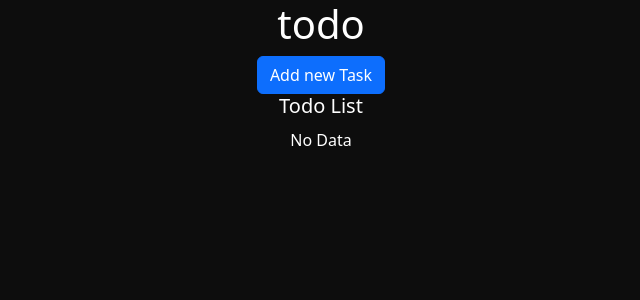
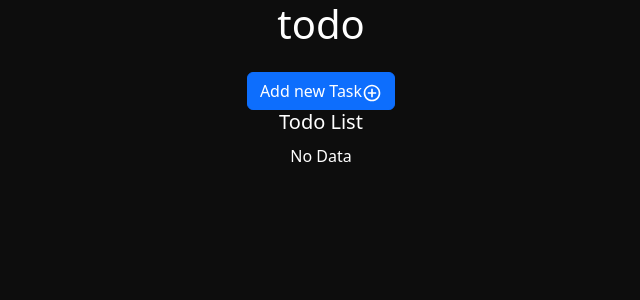
Before and after one commit to AnushkaPraveen/react-todo-app, a React (Create React App) app: page / in a window 1280 px wide. Shown: the top 300 px of the page, without its empty margins (319-959 px from the left). Built offline with nearby package versions, Linux system fonts and the light colour scheme; some icons are missing.

Commit message:
sort the task list add icons

```diff
--- a/src/component/home.js
+++ b/src/component/home.js
@@ -3,34 +3,46 @@ import AddNewTask from "./addNewTask";
 import TodoItem from "./todoItem";
 import TodoContext from "../store/todoContext";
 import { PiClipboardText } from "react-icons/pi";
+import { MdAddCircleOutline } from "react-icons/md";
 import classes from "./home.module.css";
 
 const Home = () => {
   const taskContext = useContext(TodoContext);
-  const handleModal = () => {
-    taskContext.todoDispatch({
-      type: "MODALSHOW",
-    });
-  };
-
+  if (taskContext.loadingStatus === true) {
+    <div className="spinner-border text-info" role="status">
+      <span className="visually-hidden">Loading...</span>
+    </div>;
+  }
   return (
     <>
-      <h1>todo</h1>
+      <h1 className={classes.mainTitle}>todo</h1>
       <AddNewTask />
+      <button
+        type="button"
+        className="btn btn-primary mt-3"
+        onClick={() => {
+          taskContext.modalHandle();
+        }}
+      >
+        Add new Task
+        <MdAddCircleOutline size={20} color="white" />
+      </button>
+      <div className={classes.todolistSection}>
+        <h5 className={classes.todoListTitle}>Todo List</h5>
 
-      <button type="button" className="btn btn-primary" onClick={handleModal}>
-        Add new Task
-      </button>
-      <h5>Todo List</h5>
         {taskContext.loadingStatus === true ? (
           <div className="spinner-border text-info" role="status">
             <span className="visually-hidden">Loading...</span>
           </div>
         ) : (
-        taskContext.items.map((task) => (
-          <TodoItem key={task.id} content={task} />
-        ))
+          taskContext.items
+            .slice()
+            .sort((a, b) =>
+              a.isCompleted === b.isCompleted ? 0 : a.isCompleted ? 1 : -1
+            )
+            .map((task) => <TodoItem key={task.id} content={task} />)
         )}
+
         {taskContext.items.length < 1 ? (
           <div className={classes.noDataSection}>
             <p>No Data</p> <PiClipboardText size={55} />
@@ -38,6 +50,7 @@ const Home = () => {
         ) : (
           ""
         )}
+      </div>
     </>
   );
 };
```
Lines whose indentation alone changed are shown as unchanged.
